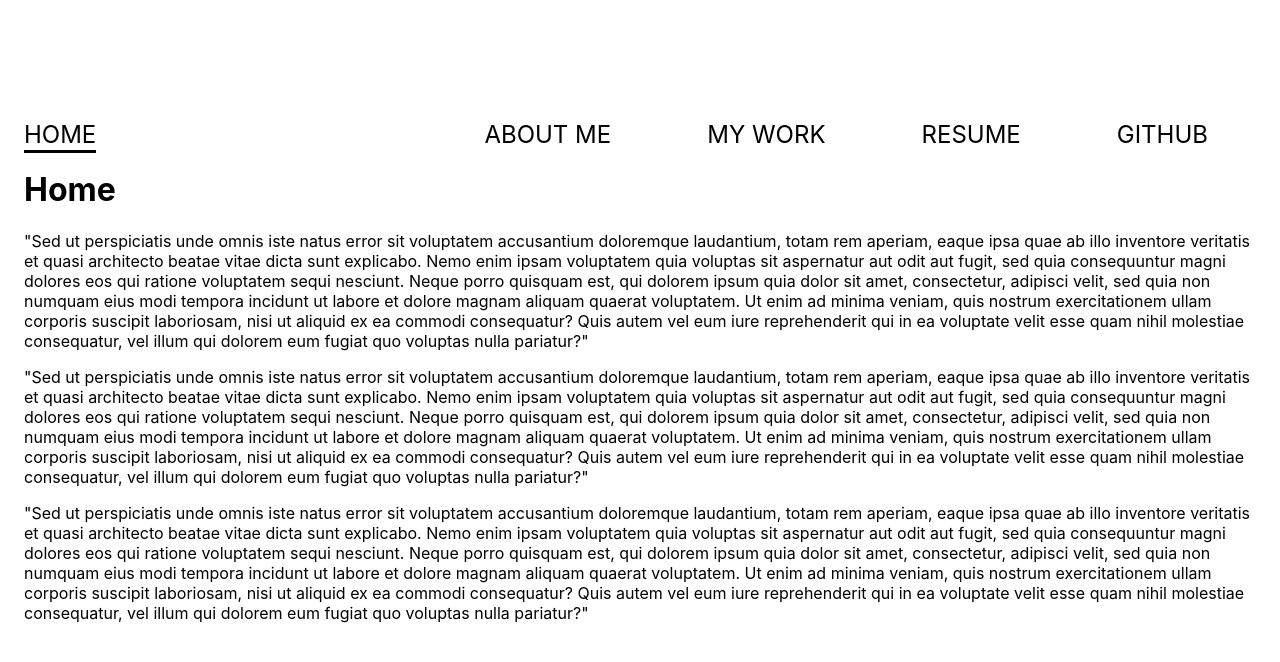
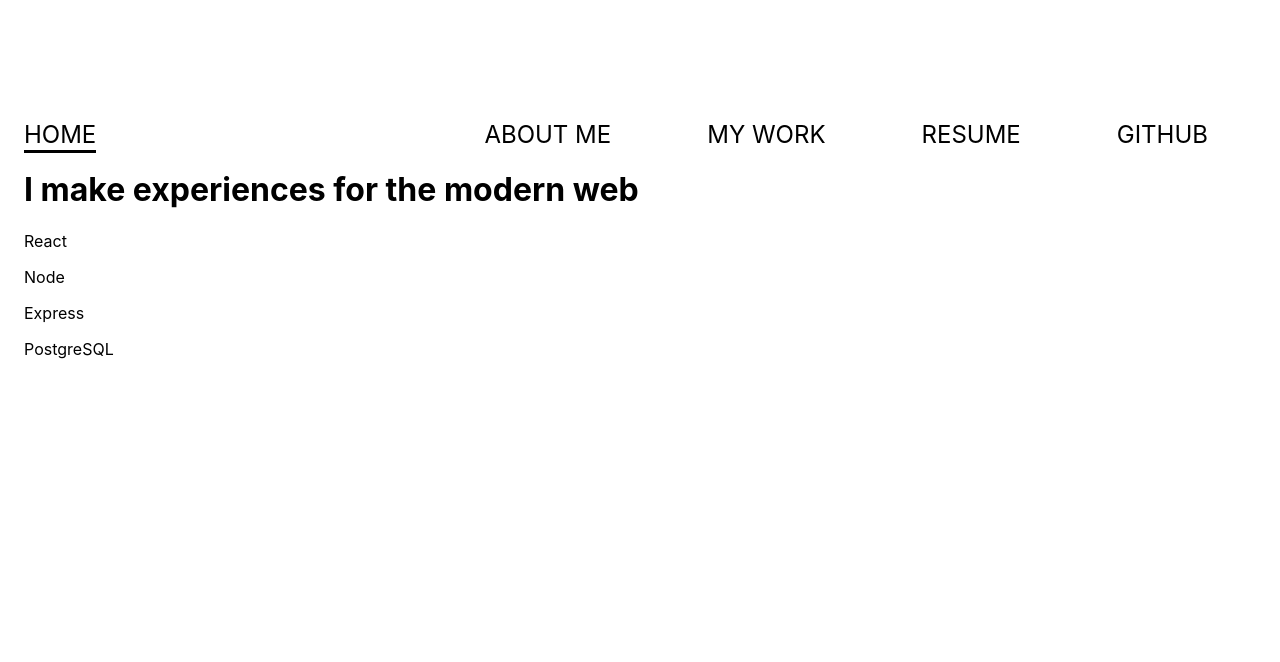
Before and after one commit to Ivo-Evans/Portfolio, a React (Create React App) app: page / in a window 1280 px wide. Shown: the top 662 px of the page. Built offline with nearby package versions, Linux system fonts and the light colour scheme.

Commit message:
feat(home): add copy
Closes #5

```diff
--- a/src/pages/home.js
+++ b/src/pages/home.js
@@ -6,10 +6,17 @@ export default function Home({classInjection}) {
     return (
         <div className={classInjection}>
             <Nav />
-            <h1>Home</h1>
-            <p>"Sed ut perspiciatis unde omnis iste natus error sit voluptatem accusantium doloremque laudantium, totam rem aperiam, eaque ipsa quae ab illo inventore veritatis et quasi architecto beatae vitae dicta sunt explicabo. Nemo enim ipsam voluptatem quia voluptas sit aspernatur aut odit aut fugit, sed quia consequuntur magni dolores eos qui ratione voluptatem sequi nesciunt. Neque porro quisquam est, qui dolorem ipsum quia dolor sit amet, consectetur, adipisci velit, sed quia non numquam eius modi tempora incidunt ut labore et dolore magnam aliquam quaerat voluptatem. Ut enim ad minima veniam, quis nostrum exercitationem ullam corporis suscipit laboriosam, nisi ut aliquid ex ea commodi consequatur? Quis autem vel eum iure reprehenderit qui in ea voluptate velit esse quam nihil molestiae consequatur, vel illum qui dolorem eum fugiat quo voluptas nulla pariatur?"</p>
-      <p>"Sed ut perspiciatis unde omnis iste natus error sit voluptatem accusantium doloremque laudantium, totam rem aperiam, eaque ipsa quae ab illo inventore veritatis et quasi architecto beatae vitae dicta sunt explicabo. Nemo enim ipsam voluptatem quia voluptas sit aspernatur aut odit aut fugit, sed quia consequuntur magni dolores eos qui ratione voluptatem sequi nesciunt. Neque porro quisquam est, qui dolorem ipsum quia dolor sit amet, consectetur, adipisci velit, sed quia non numquam eius modi tempora incidunt ut labore et dolore magnam aliquam quaerat voluptatem. Ut enim ad minima veniam, quis nostrum exercitationem ullam corporis suscipit laboriosam, nisi ut aliquid ex ea commodi consequatur? Quis autem vel eum iure reprehenderit qui in ea voluptate velit esse quam nihil molestiae consequatur, vel illum qui dolorem eum fugiat quo voluptas nulla pariatur?"</p>
-      <p>"Sed ut perspiciatis unde omnis iste natus error sit voluptatem accusantium doloremque laudantium, totam rem aperiam, eaque ipsa quae ab illo inventore veritatis et quasi architecto beatae vitae dicta sunt explicabo. Nemo enim ipsam voluptatem quia voluptas sit aspernatur aut odit aut fugit, sed quia consequuntur magni dolores eos qui ratione voluptatem sequi nesciunt. Neque porro quisquam est, qui dolorem ipsum quia dolor sit amet, consectetur, adipisci velit, sed quia non numquam eius modi tempora incidunt ut labore et dolore magnam aliquam quaerat voluptatem. Ut enim ad minima veniam, quis nostrum exercitationem ullam corporis suscipit laboriosam, nisi ut aliquid ex ea commodi consequatur? Quis autem vel eum iure reprehenderit qui in ea voluptate velit esse quam nihil molestiae consequatur, vel illum qui dolorem eum fugiat quo voluptas nulla pariatur?"</p>
+            <main>
+            <div className="central-banner">
+                <h1 className="strapline">I make experiences for the modern web</h1>
+                <div className="stack">
+                    <p>React</p>
+                    <p>Node</p>
+                    <p>Express</p>
+                    <p>PostgreSQL</p>
+                </div>
+            </div>
+            </main>
         </div>
     )
 }
```
Also changed, not shown: src/pages/home.css (added).
